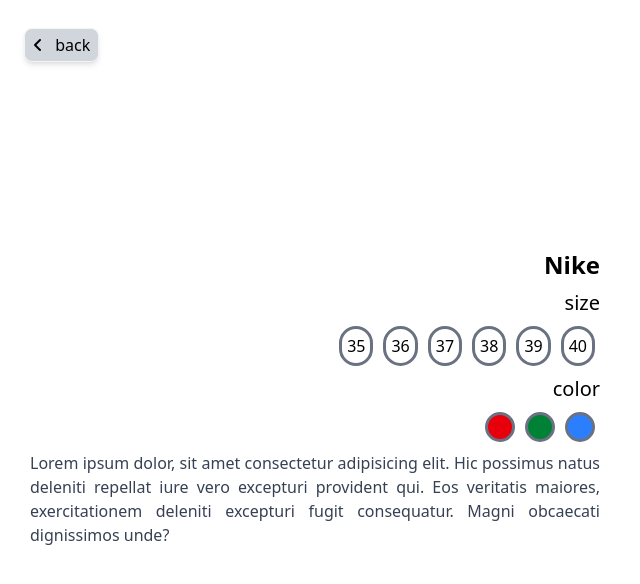
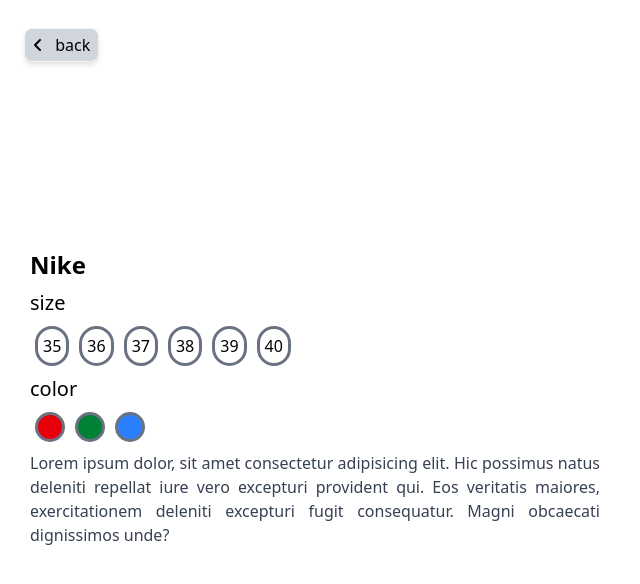
Before and after one commit to Mahlagha2211/shoesWebsite, a website: page src/pageOfShoes/pagesOfShoes.html in a window 1280 px wide. Shown: the whole page, without its empty margins (0-640 px from the left). Drawn offline with Linux system fonts and the light colour scheme.

Commit message:
update shoes information

```diff
--- a/src/pageOfShoes/pagesOfShoes.html
+++ b/src/pageOfShoes/pagesOfShoes.html
@@ -17,7 +17,7 @@
     ></div>
     <div class="fixed top-7 left-6  shadow-md cursor-pointer py-1 px-2  bg-gray-300 border border-gray-100 hover:scale-105 rounded-lg space-x-2" onclick="history.back()"><i class="fa fa-angle-left"></i> <span>back</span></div>
     <main class="grid grid-cols-2 h-full items-center  space-x-10 px-[30px] max-sm:flex max-sm:flex-col-reverse max-sm:justify-center ">
-      <div class="flex flex-col  space-y-1 items-end  text-justify max-sm:space-y-0 max-sm:mt-20 max-[330px]:!mt-1">
+      <div class="flex flex-col  space-y-1 items-start text-justify max-sm:space-y-0 max-sm:mt-16 max-[330px]:!mt-1">
         <p class="font-bold text-2xl mb-2">Nike</p>
         <span class="text-xl">size</span>
         <div class="grid grid-cols-6 ">
```
Also changed, not shown: src/output.css.
